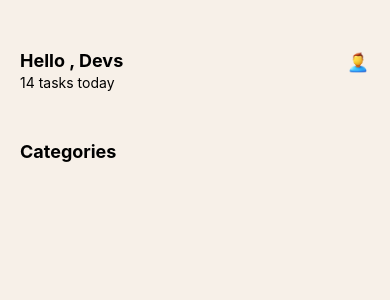
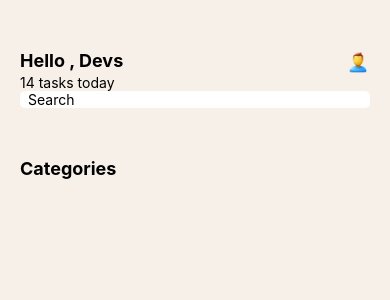
Before and after one commit to NathanielAddo/rn-assignment3-11352845, a React Native app: screen / in a window 390 px wide. Shown: the top 300 px of the page. Built offline with nearby package versions, Linux system fonts and the light colour scheme.

Commit message:
Add search bar

```diff
--- a/App.js
+++ b/App.js
@@ -13,6 +13,9 @@ export default function App() {
 
       <View>
       <Text>14 tasks today</Text>
+      </View>
+      <View>
+        <TextInput placeholder="Search" style={styles.searchBar}/>
       </View>
 
       <View style={styles.categories}>
```
